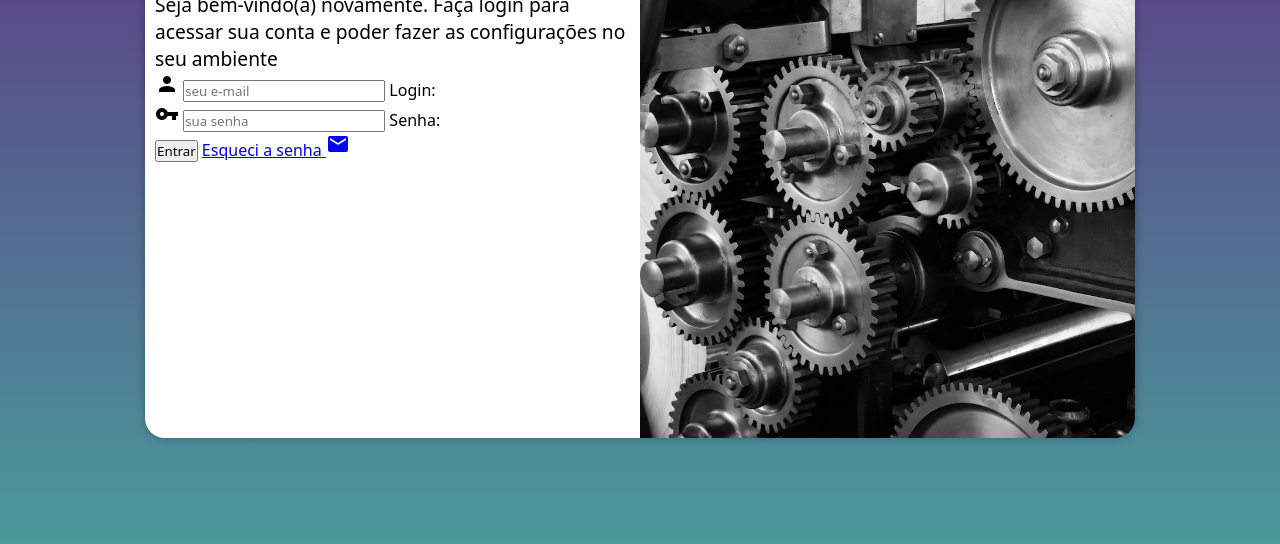
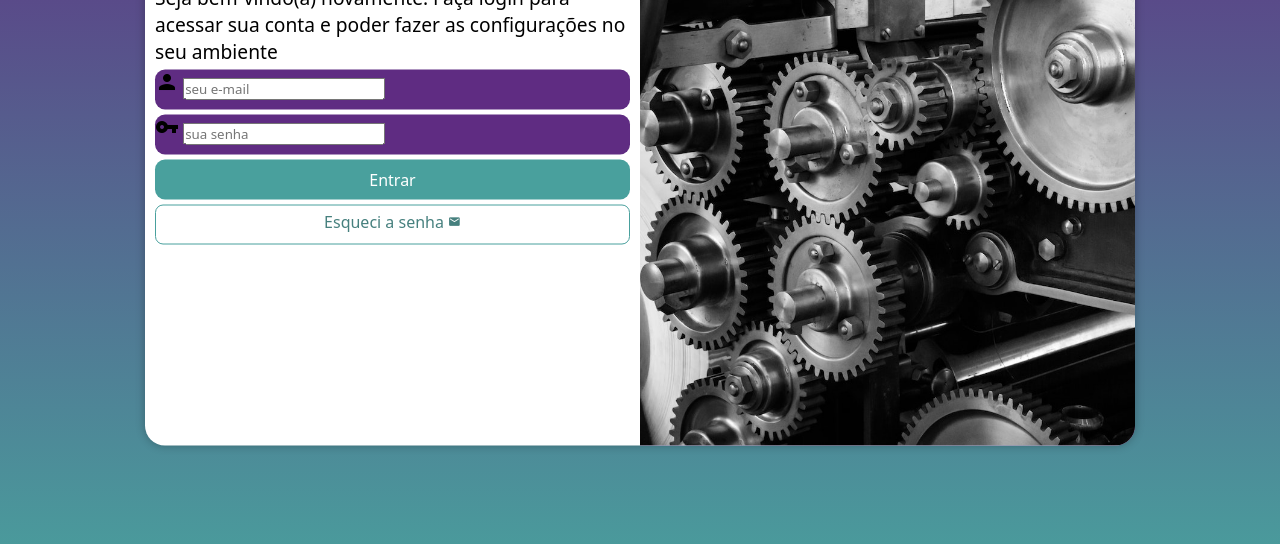
Before and after one commit to ObrunoAndrade/Projeto-login, a plain HTML site: page index.html in a window 1280 px wide. Shown: the part 212-756 px from the top of the page. Drawn offline with Linux system fonts and the light colour scheme.

Commit message:
Formatação formulario

```diff
--- a/estilos/style.css
+++ b/estilos/style.css
@@ -40,7 +40,7 @@ section#login {
 
     background-color: white;
     width: 250px;
-    height: 500px;
+    height: 515px;
     border-radius: 20px;
     box-shadow: 0px 0px 10px rgba(0, 0, 0, 0.274);
 
@@ -74,3 +74,56 @@ div#formulario > h1 {
 div#formulario > p {
     font-size: 0.8em;
 }
+
+form > div.campo {
+    background-color: #5f2c82;
+    display: block;
+    width: 100%;
+    height: 40px;
+    border-radius: 10px;
+    margin:  5px 0px;
+
+}
+div.campo label {
+    display: none;
+}
+
+form > input[type=submit] {
+    display: block;
+    font-size: 1em;
+    width: 100%;
+    height: 40px;
+    background-color: #49a09d;
+    color: white;
+    border: none;
+    border-radius: 10px;
+    cursor: pointer;
+}
+
+form > input[type=submit]:hover {
+    background-color: #236866d7;
+
+}
+
+form > a.botao {
+    display: block;
+    text-align: center;
+    font-size: 1em;
+    width: 100%;
+    height: 40px;
+    padding-top: 5px;
+    margin-top: 5px;
+    background-color: white;
+    color:  #236866d7;
+    border: 1px solid #49a09d;
+    border-radius: 8px;
+    text-decoration: none;
+}
+
+form > a.botao:hover {
+    background-color: #76eeea;
+}
+form > a.botao > i {
+    font-size: 0.8em;
+
+}
--- a/index.html
+++ b/index.html
@@ -38,8 +38,11 @@
 
                     </div>
                     <input type="submit" value="Entrar">
-                    <a href="esqueci.html">
-                        Esqueci a senha <i class="material-icons">mail</i>
+                    <a href="esqueci.html" class="botao">
+                        Esqueci a senha
+                        <i class="material-icons">mail
+
+                        </i>
                     </a>
                 </form>
 
```
